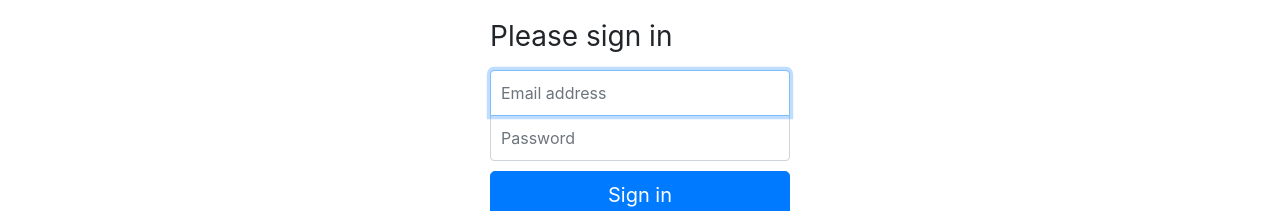
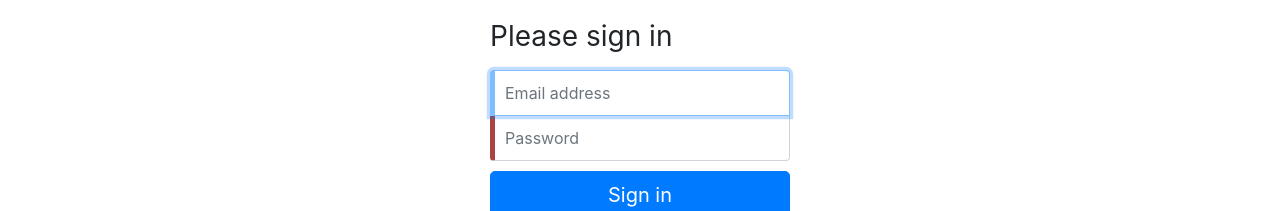
Before and after one commit to SaurabhAripra/angular5-koa, an Angular app: page /login in a window 1280 px wide. Shown: the part 195-406 px from the top of the page. Built offline with nearby package versions, Linux system fonts and the light colour scheme.

Commit message:
Added classes to show valid/invalid inputs

```diff
--- a/src/styles.css
+++ b/src/styles.css
@@ -8,3 +8,11 @@ body {
   padding: 3rem 1.5rem;
   text-align: center;
 }
+
+.ng-valid[required], .ng-valid.required  {
+  border-left: 5px solid #42A948; /* green */
+}
+
+.ng-invalid:not(form)  {
+  border-left: 5px solid #a94442; /* red */
+}
```
